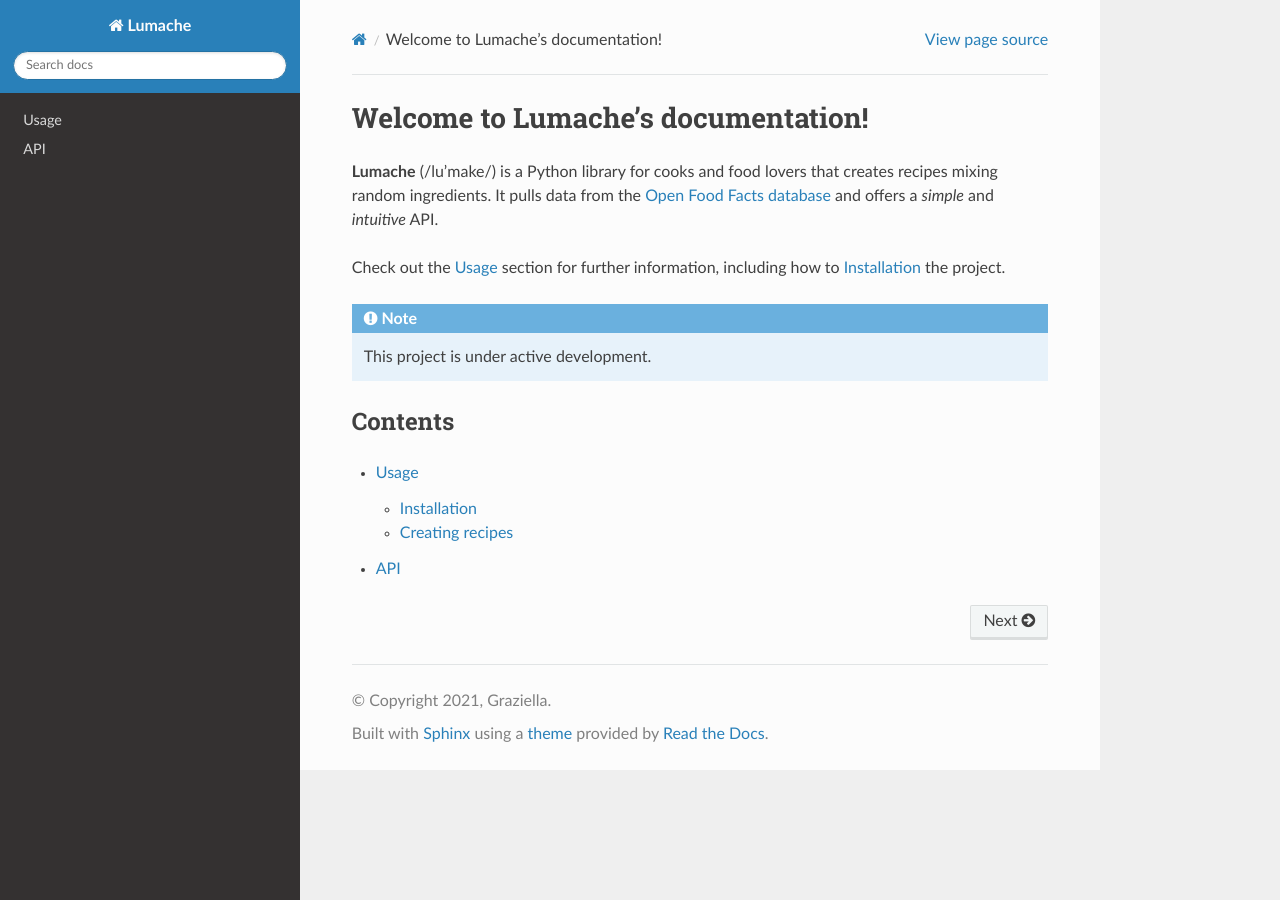
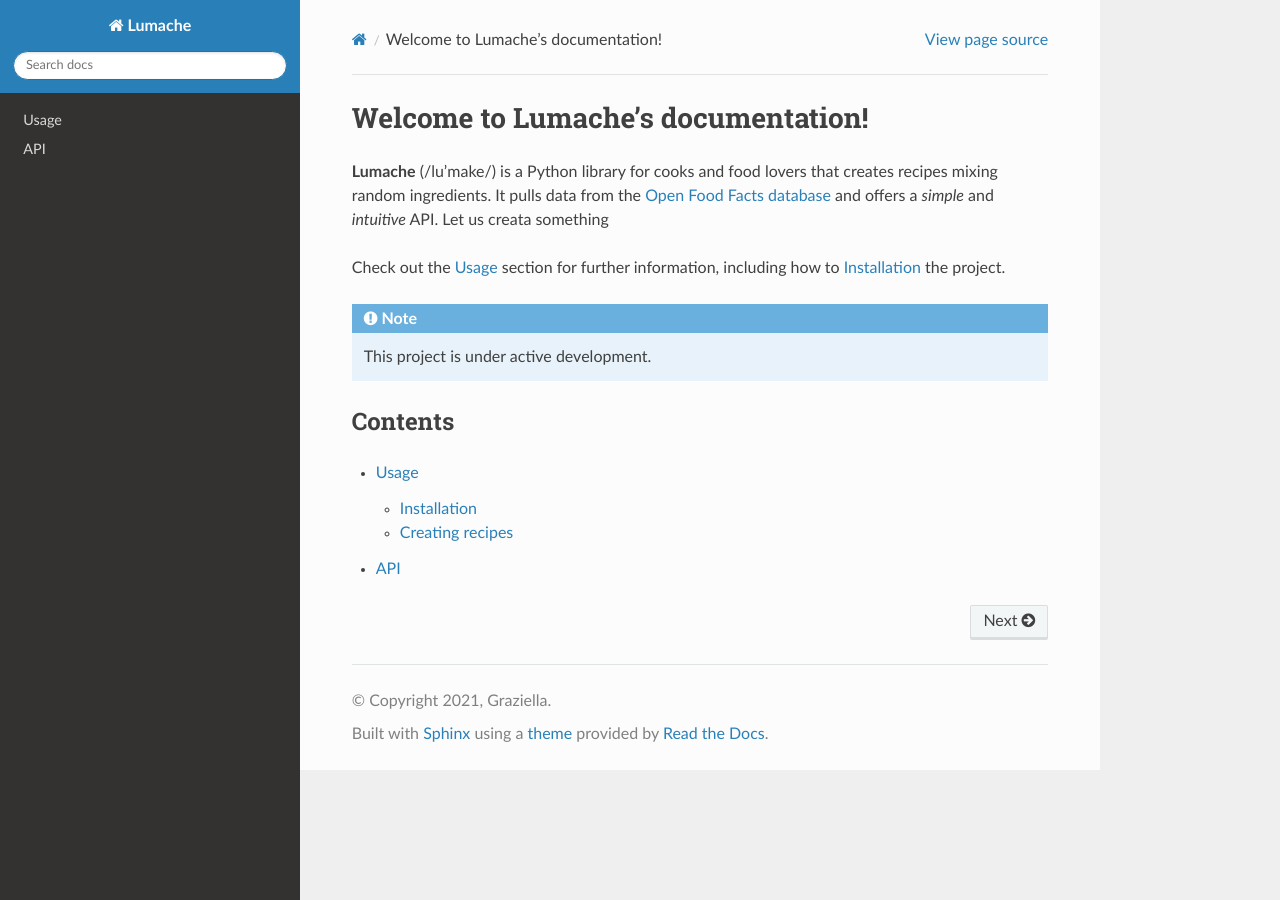
Before and after one commit to TamTikuski-web/rtd-tutorial, a Sphinx documentation site: the page built from docs/source/index.rst, in a window 1280 px wide. Built offline with Sphinx 7.4.7 and the Read the Docs theme 3.1.0, drawn with Linux system fonts in a browser that asks for light colours.

Commit message:
Update index.rst

```diff
--- a/docs/source/index.rst
+++ b/docs/source/index.rst
@@ -4,7 +4,7 @@ Welcome to Lumache's documentation!
 **Lumache** (/lu'make/) is a Python library for cooks and food lovers
 that creates recipes mixing random ingredients.
 It pulls data from the `Open Food Facts database <https://world.openfoodfacts.org/>`_
-and offers a *simple* and *intuitive* API.
+and offers a *simple* and *intuitive* API. Let us creata something
 
 Check out the :doc:`usage` section for further information, including
 how to :ref:`installation` the project.
```
